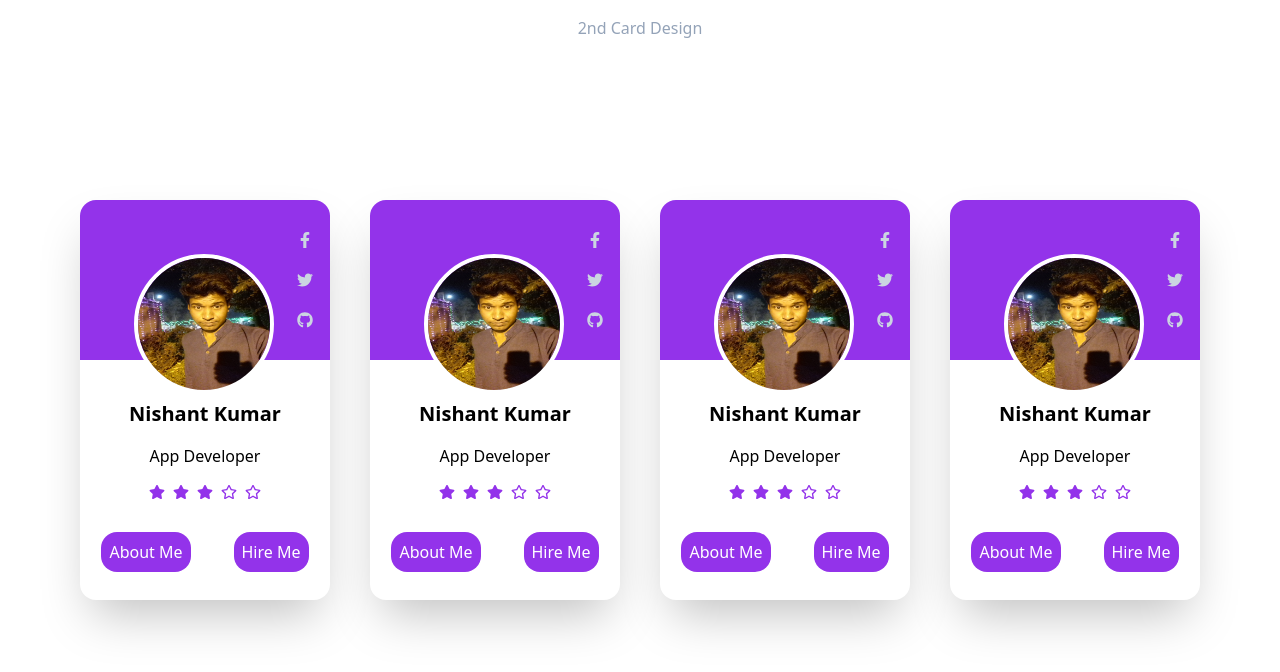
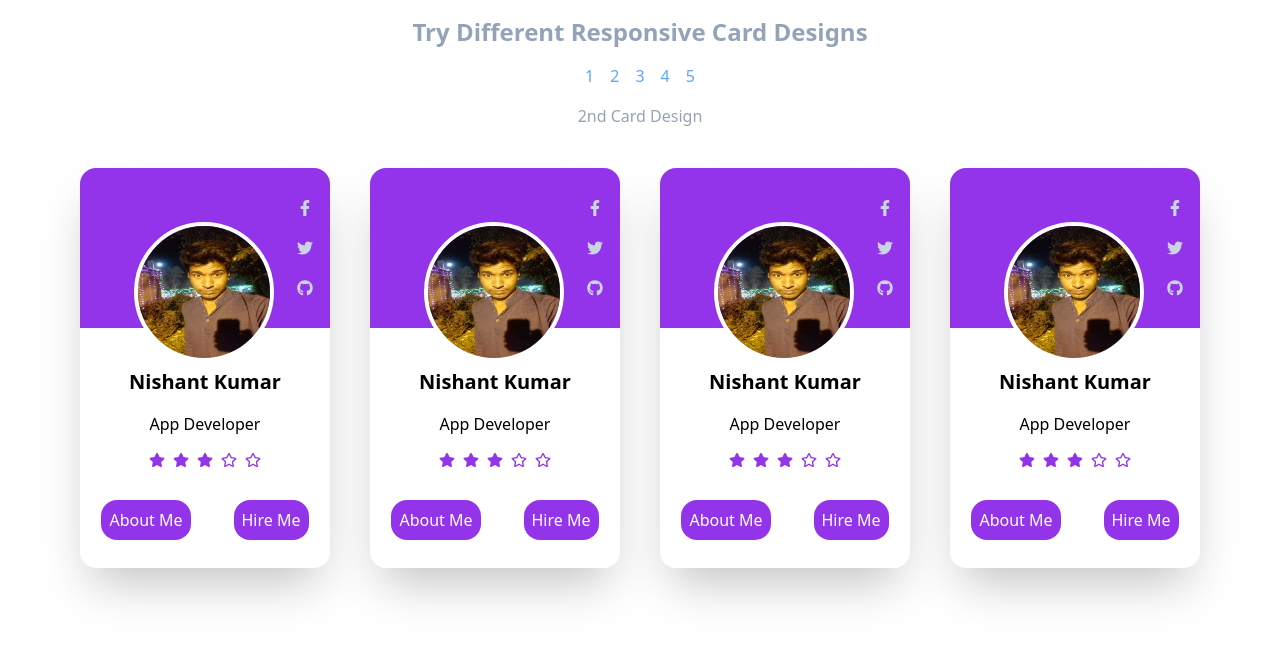
Before and after one commit to nishantdotcom/tech-blog, a React (Vite) app: page /card2 in a window 1280 px wide. Shown: the top 672 px of the page. Built offline with nearby package versions, Linux system fonts and the light colour scheme.

Commit message:
Routing /Navigating for prevent reloading

```diff
--- a/src/App.jsx
+++ b/src/App.jsx
@@ -9,8 +9,8 @@ import CardDesign5 from "./components/CardDesign5";
 export default function App() {
   return (
     <BrowserRouter>
+      <Home />
       <Routes>
-        <Route path="/" element={<Home />} />
         <Route path="/test" element={<Test />} />
         <Route path="/card2" element={<CardDesign2 />} />
         <Route path="/card3" element={<CardDesign3 />} />
--- a/src/components/CardDesign2.jsx
+++ b/src/components/CardDesign2.jsx
@@ -7,7 +7,7 @@ function CardDesign2() {
       <div className="  flex justify-center text-slate-400 m-4">
         2nd Card Design
       </div>
-      <div className=" flex justify-center mt-40">
+      <div className=" flex justify-center mt-10">
         <div className=" grid grid-cols-12 gap-y-10 sm:gap-x-10">
           <div className="col-span-12 sm:col-span-6 md:col-span-4 lg:col-span-3">
             <Card2 />
--- a/src/components/CardDesign3.jsx
+++ b/src/components/CardDesign3.jsx
@@ -7,7 +7,7 @@ function CardDesign3() {
       <div className=" flex justify-center text-slate-400 m-4 text-2xl font-semibold">
         3rd Card Design
       </div>
-      <div className="  flex justify-center pt-10 ">
+      <div className="  flex justify-center mt-10 ">
         <div className=" grid grid-cols-12 gap-y-10 sm:gap-x-10  ">
           <div className=" col-span-12 sm:col-span-6 md:col-span-4 lg:col-span-3  ">
             <Card3 />
--- a/src/components/Home.jsx
+++ b/src/components/Home.jsx
@@ -1,27 +1,63 @@
 import React from "react";
-
+import { useNavigate } from "react-router-dom";
 function Home() {
+  const navigate = useNavigate();
   return (
     <div>
       <div className="flex justify-center text-slate-400 m-4 text-2xl  font-semibold">
         Try Different Responsive Card Designs
       </div>
-      <div className="flex justify-center gap-x-4 ">
-        <a href="/test" className="text-white bg-blue-500 rounded-full p-2">
-          1
-        </a>
-        <a href="/card2" className="text-white bg-blue-500 rounded-full p-2">
-          2{" "}
-        </a>
-        <a href="/card3" className="text-white bg-blue-500 rounded-full p-2">
-          3
-        </a>
-        <a href="/card4" className="text-white bg-blue-500 rounded-full p-2">
-          4
-        </a>
-        <a href="/card5" className="text-white bg-blue-500 rounded-full p-2">
-          5
-        </a>
+      <div className=" flex justify-center gap-x-4 ">
+        <div>
+          <button
+            className="text-blue-400"
+            onClick={() => {
+              navigate("/test");
+            }}
+          >
+            1
+          </button>
+        </div>
+        <div>
+          <button
+            className="text-blue-400"
+            onClick={() => {
+              navigate("/card2");
+            }}
+          >
+            2
+          </button>
+        </div>
+        <div>
+          <button
+            className="text-blue-400"
+            onClick={() => {
+              navigate("/card3");
+            }}
+          >
+            3
+          </button>
+        </div>
+        <div>
+          <button
+            className="text-blue-400"
+            onClick={() => {
+              navigate("/card4");
+            }}
+          >
+            4
+          </button>
+        </div>
+        <div>
+          <button
+            className="text-blue-400"
+            onClick={() => {
+              navigate("/card5");
+            }}
+          >
+            5
+          </button>
+        </div>
       </div>
     </div>
   );
--- a/src/components/Test.jsx
+++ b/src/components/Test.jsx
@@ -7,7 +7,7 @@ function Test() {
       <div className="text-center text-slate-400   rounded-xl  m-4  ">
         Responsive Card Design 1
       </div>
-      <div className="  flex justify-center ">
+      <div className="  flex justify-center mt-10 ">
         <div className="  grid grid-cols-12  gap-y-20 sm:gap-x-10  ">
           <div className="  col-span-12  sm:col-span-6 md:col-span-6 lg:col-span-3 ">
             <Card />
```
